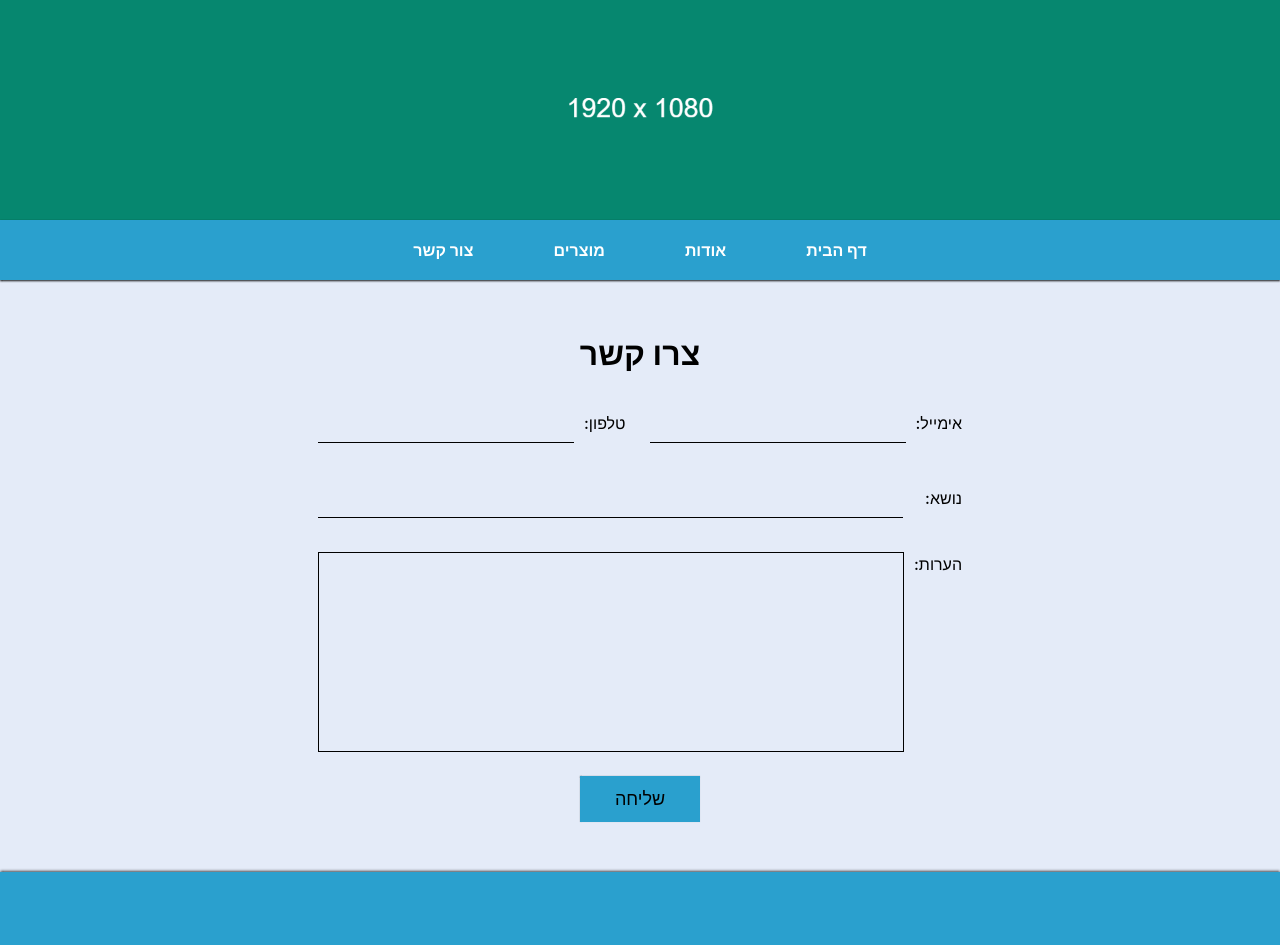
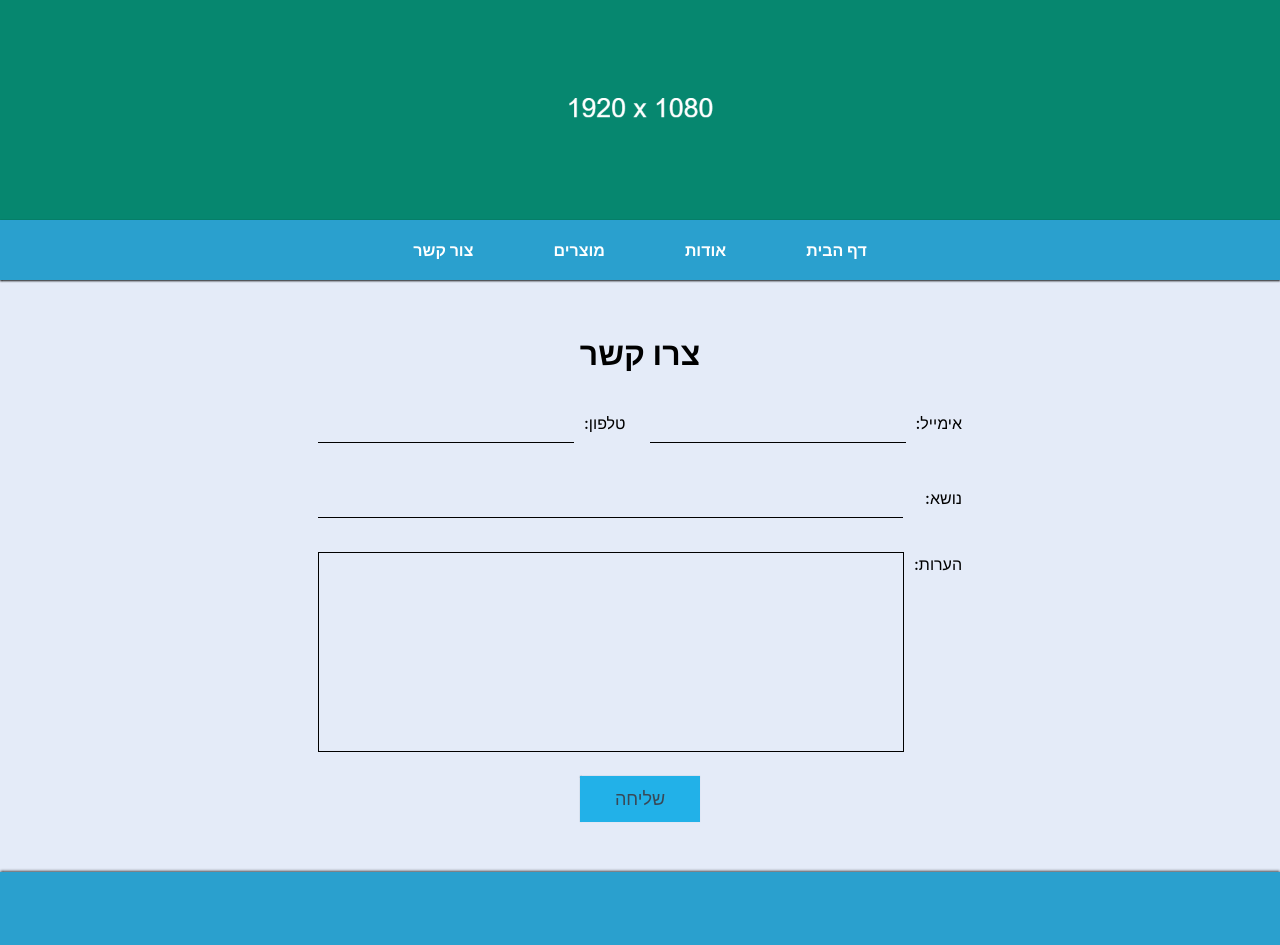
Before and after one commit to Jeluxe/hoods-and-chimneys, a React (Vite) app: page /contact in a window 1280 px wide. Shown: the top 945 px of the page. Built offline with nearby package versions, Linux system fonts and the light colour scheme.

Commit message:
Updated Contact.css

```diff
--- a/src/pages/Contact.css
+++ b/src/pages/Contact.css
@@ -97,8 +97,9 @@
   border: none;
   outline: none;
   box-shadow: 0 0 1.5px .02px;
-  background-color: var(--primary-color);
+  background-color: rgb(34 177 232);
   font-size: large;
+  color: #394856;
   cursor: pointer;
 }
 
```
